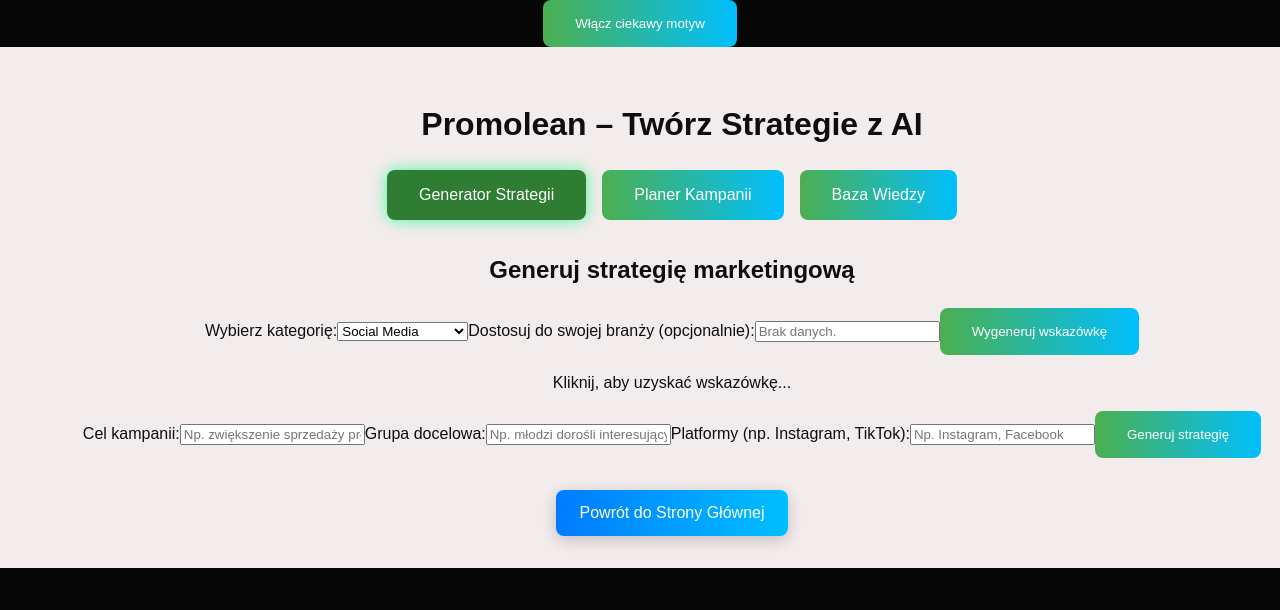
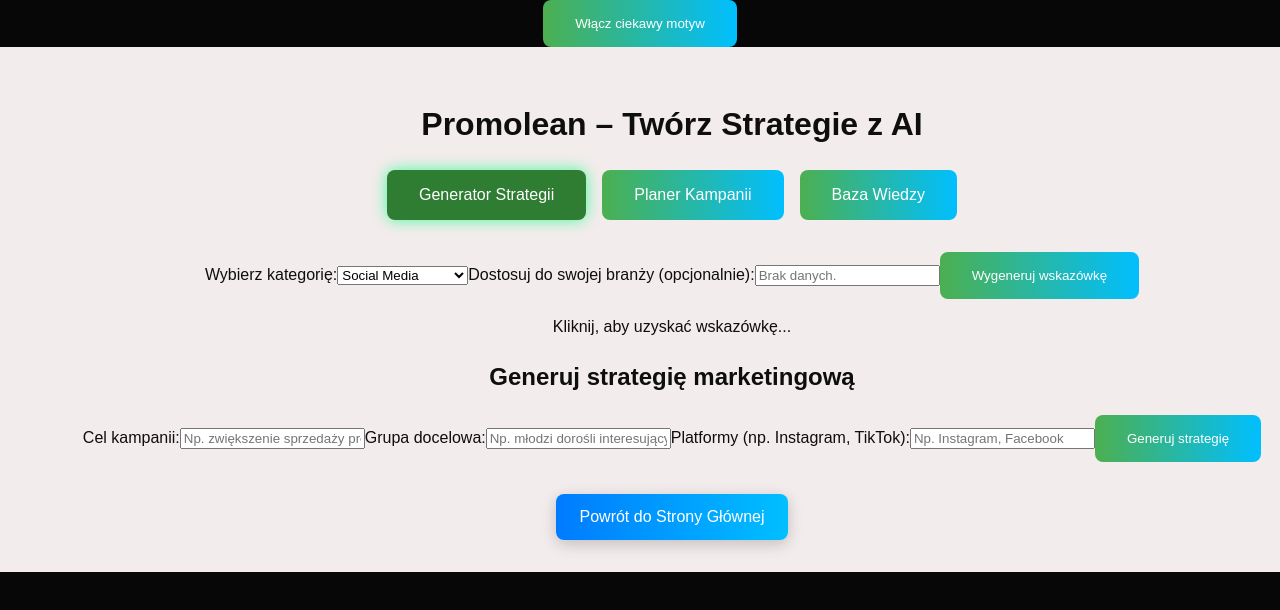
Before and after one commit to Romanpietraszko/myapp, a React (Vite) app: page /home in a window 1280 px wide. Shown: the top 610 px of the page. Built offline with nearby package versions, Linux system fonts and the light colour scheme.

Commit message:
Poprawiono lokalizacje napisu generuj strategie w pliku StrategyForm.tsx

```diff
--- a/src/components/StrategyForm.tsx
+++ b/src/components/StrategyForm.tsx
@@ -53,7 +53,6 @@ const StrategyForm: React.FC<StrategyFormProps> = ({ onGenerate }) => {
 
   return (
     <div className="strategy-form-container">
-      <h2>Generuj strategię marketingową</h2>
 
       {/* Sekcja z wskazówkami */}
       <EducationTips
@@ -62,6 +61,7 @@ const StrategyForm: React.FC<StrategyFormProps> = ({ onGenerate }) => {
         customContextPlaceholder={customContext || 'Brak danych.'} // Dynamiczny kontekst
         initialTipText="Kliknij, aby uzyskać wskazówkę..."
       />
+       <h2>Generuj strategię marketingową</h2>
 
       {/* Formularz */}
       <form onSubmit={handleSubmit}>
```
